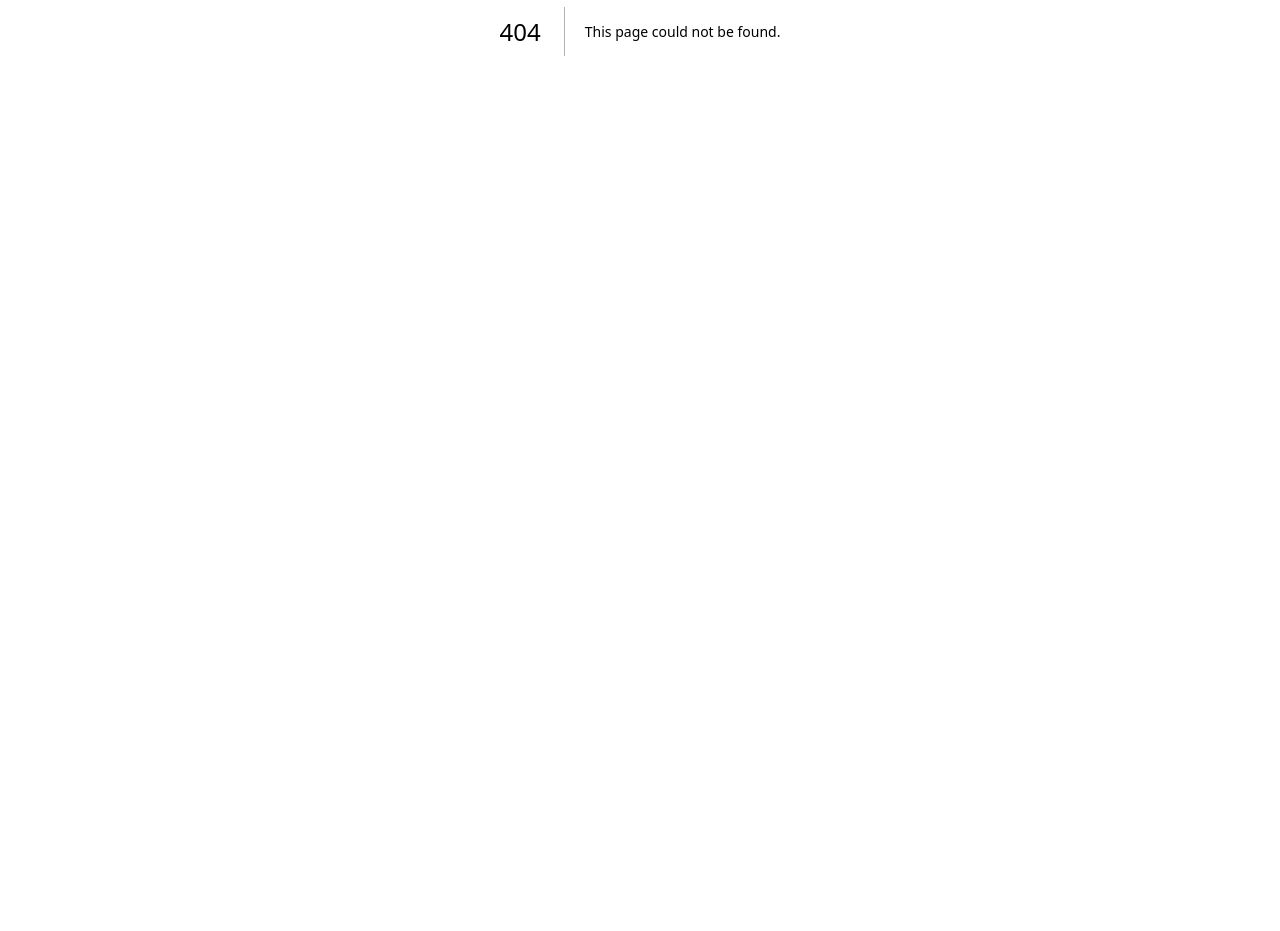
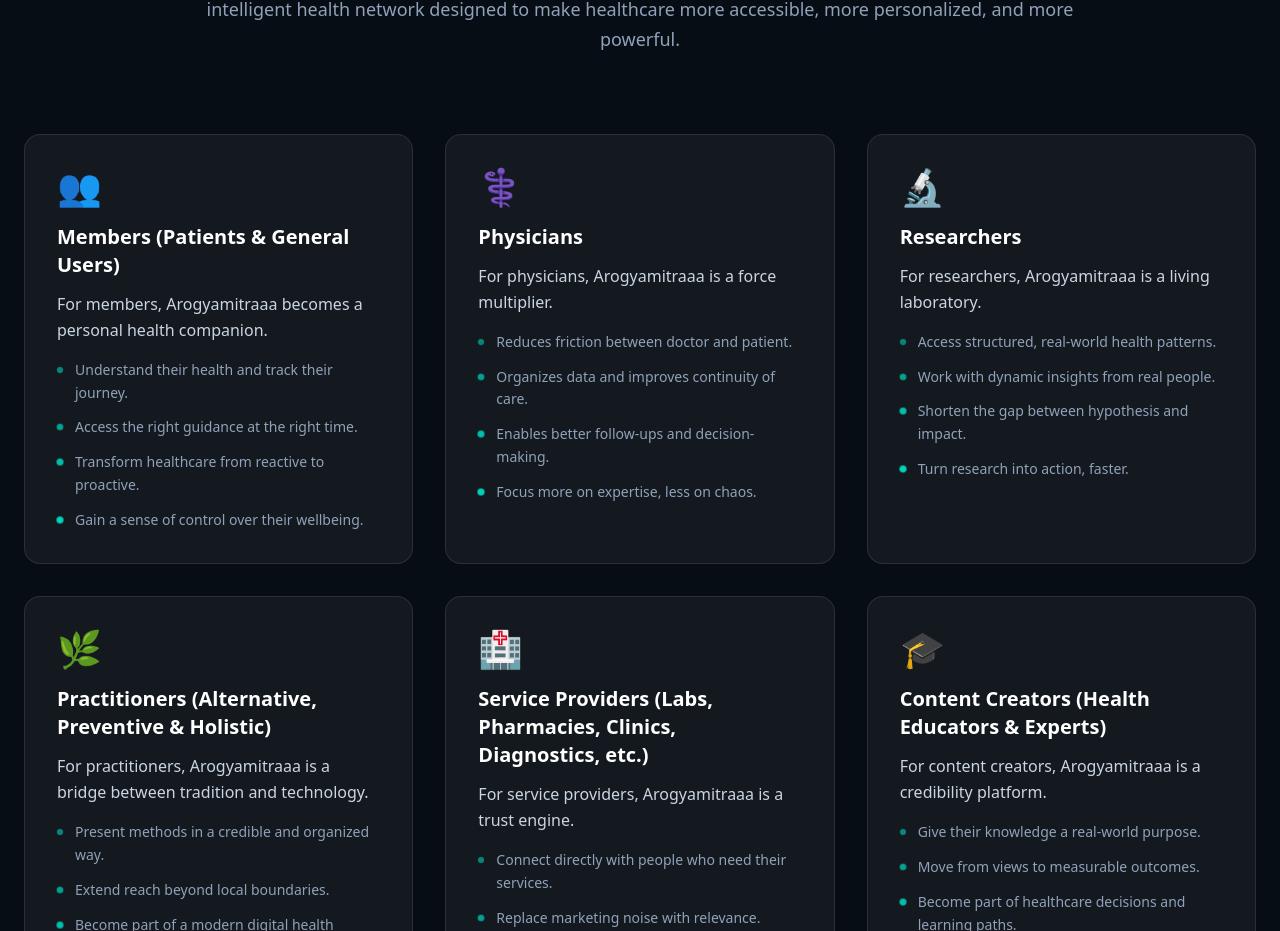
Before and after one commit to Chirag-wamanacharya12/Startup-arogyamitraa_preregistration_page, a Next.js app: page /ecosystem in a window 1280 px wide. Before the commit this address had no page. Shown: the part 369-1300 px from the top of the page. Before the commit the page ends 800 px from the top, so only its background shows below. Built offline with nearby package versions, Linux system fonts and the light colour scheme.

Commit message:
added new page

```diff
--- /dev/null
+++ b/app/ecosystem/page.tsx
@@ -0,0 +1,147 @@
+'use client';
+
+import Navbar from '@/components/Navbar';
+
+export default function Ecosystem() {
+  const ecosystemRoles = [
+    {
+      title: "Members (Patients & General Users)",
+      icon: "👥",
+      description: "For members, Arogyamitraaa becomes a personal health companion.",
+      details: [
+        "Understand their health and track their journey.",
+        "Access the right guidance at the right time.",
+        "Transform healthcare from reactive to proactive.",
+        "Gain a sense of control over their wellbeing."
+      ]
+    },
+    {
+      title: "Physicians",
+      icon: "⚕️",
+      description: "For physicians, Arogyamitraaa is a force multiplier.",
+      details: [
+        "Reduces friction between doctor and patient.",
+        "Organizes data and improves continuity of care.",
+        "Enables better follow-ups and decision-making.",
+        "Focus more on expertise, less on chaos."
+      ]
+    },
+    {
+      title: "Researchers",
+      icon: "🔬",
+      description: "For researchers, Arogyamitraaa is a living laboratory.",
+      details: [
+        "Access structured, real-world health patterns.",
+        "Work with dynamic insights from real people.",
+        "Shorten the gap between hypothesis and impact.",
+        "Turn research into action, faster."
+      ]
+    },
+    {
+      title: "Practitioners (Alternative, Preventive & Holistic)",
+      icon: "🌿",
+      description: "For practitioners, Arogyamitraaa is a bridge between tradition and technology.",
+      details: [
+        "Present methods in a credible and organized way.",
+        "Extend reach beyond local boundaries.",
+        "Become part of a modern digital health ecosystem.",
+        "Gain recognition for their discipline."
+      ]
+    },
+    {
+      title: "Service Providers (Labs, Pharmacies, Clinics, Diagnostics, etc.)",
+      icon: "🏥",
+      description: "For service providers, Arogyamitraaa is a trust engine.",
+      details: [
+        "Connect directly with people who need their services.",
+        "Replace marketing noise with relevance.",
+        "Become discoverable and dependable.",
+        "Seamlessly integrate into the patient's journey."
+      ]
+    },
+    {
+      title: "Content Creators (Health Educators & Experts)",
+      icon: "🎓",
+      description: "For content creators, Arogyamitraaa is a credibility platform.",
+      details: [
+        "Give their knowledge a real-world purpose.",
+        "Move from views to measurable outcomes.",
+        "Become part of healthcare decisions and learning paths.",
+        "Contribute to a system that changes health management."
+      ]
+    }
+  ];
+
+  return (
+    <main className="min-h-screen bg-[#070d14] text-white">
+      <Navbar />
+      <div className="pt-32 px-6 max-w-7xl mx-auto pb-20">
+
+        {/* Page Intro Section */}
+        <div className="text-center mb-20">
+          <h1 className="text-4xl md:text-5xl font-bold mb-8 logo-gradient w-fit mx-auto leading-tight">
+            The Arogyamitraaa Ecosystem
+          </h1>
+          <div className="max-w-4xl mx-auto">
+            <p className="text-xl text-slate-300 leading-relaxed mb-6">
+              Arogyamitraaa is not just a health platform — it's an ecosystem.
+            </p>
+            <p className="text-lg text-slate-400 leading-relaxed">
+              It is built for every role that touches human health: from those who seek care, to those who provide it, to those who study it, to those who teach it. Each user enters with a different goal — but leaves with clarity, trust, and meaningful impact. Arogyamitraaa connects people, knowledge, and services into one intelligent health network designed to make healthcare more accessible, more personalized, and more powerful.
+            </p>
+          </div>
+        </div>
+
+        {/* Ecosystem Roles Grid */}
+        <div className="grid md:grid-cols-2 lg:grid-cols-3 gap-8 mb-20">
+          {ecosystemRoles.map((role, index) => (
+            <div
+              key={index}
+              className="bg-white/5 p-8 rounded-2xl border border-white/10 hover:border-teal-500/30 transition-all duration-300 hover:bg-white/10 group"
+            >
+              <div className="text-4xl mb-4 group-hover:scale-110 transition-transform duration-300">
+                {role.icon}
+              </div>
+              <h3 className="text-xl font-semibold text-white mb-3">
+                {role.title}
+              </h3>
+              <p className="text-slate-300 mb-4 leading-relaxed">
+                {role.description}
+              </p>
+              <ul className="space-y-3 text-sm">
+                {role.details.map((point, i) => (
+                  <li
+                    key={i}
+                    className="flex items-start gap-3"
+                  >
+                    <span
+                      className="w-1.5 h-1.5 rounded-full bg-teal-400 mt-2"
+                      style={{ animation: `breathe 2s ease-in-out infinite`, animationDelay: `${i * 0.2}s` }}
+                    ></span>
+                    <span className="flex-1 text-slate-400 leading-relaxed">{point}</span>
+                  </li>
+                ))}
+              </ul>
+            </div>
+          ))}
+        </div>
+
+        {/* Closing Paragraph */}
+        <div className="text-center max-w-5xl mx-auto">
+          <div className="bg-gradient-to-r from-teal-500/10 to-blue-600/10 p-8 rounded-2xl border border-teal-500/20">
+            <h2 className="text-2xl md:text-3xl font-bold text-white mb-6">
+              Where Care Meets Intelligence
+            </h2>
+            <p className="text-lg text-slate-300 leading-relaxed mb-4">
+              Arogyamitraaa is where care meets intelligence, knowledge meets action, and people meet purpose.
+            </p>
+            <p className="text-slate-400 leading-relaxed">
+              Every role strengthens the other — members empower data, data empowers doctors, doctors empower research, and research empowers the future. This is not a tool for one type of user. It is a platform for everyone who believes healthcare can be smarter, kinder, and more connected.
+            </p>
+          </div>
+        </div>
+
+      </div>
+    </main>
+  );
+}
--- a/app/globals.css
+++ b/app/globals.css
@@ -85,3 +85,14 @@ body {
   background-clip: text;
   color: transparent;
 }
+
+@keyframes breathe {
+  0%, 100% {
+    transform: scale(1);
+    opacity: 0.5;
+  }
+  50% {
+    transform: scale(1.2);
+    opacity: 1;
+  }
+}
--- a/app/preregister/page.tsx
+++ b/app/preregister/page.tsx
@@ -31,42 +31,9 @@ export default function Preregister() {
 
   const handleSubmit = async (e: React.FormEvent) => {
     e.preventDefault();
-    setLoading(true);
-    setError('');
-
-    if (!validateEmail(formData.email)) {
-        setError('Please enter a valid email address.');
-        setLoading(false);
-        return;
-    }
-
-    if (!validatePhone(formData.phone)) {
-        setError('Please enter a valid mobile number (e.g., +91 98765 43210).');
-        setLoading(false);
-        return;
-    }
-
-    try {
-      const response = await fetch('/api/preregister', {
-        method: 'POST',
-        headers: {
-          'Content-Type': 'application/json',
-        },
-        body: JSON.stringify(formData),
-      });
-
-      const data = await response.json();
-
-      if (!response.ok) {
-        throw new Error(data.error || 'Something went wrong');
-      }
-
-      setSubmitted(true);
-    } catch (err: any) {
-      setError(err.message);
-    } finally {
-      setLoading(false);
-    }
+    // Form is disabled - prevent any submission
+    setError('Preregistration is currently disabled. Please check back later.');
+    return;
   };
 
   return (
@@ -142,7 +109,7 @@ export default function Preregister() {
         </div>
 
         {/* Right Side: Form */}
-        <div className="flex-1 lg:max-w-md">
+        <div className="flex-1 lg:max-w-md" >
             {submitted ? (
                 <div className="bg-white/5 p-8 rounded-2xl border border-teal-500/30 text-center py-16 animate-fade-in md:sticky md:top-32">
                     <div className="w-20 h-20 bg-teal-500/20 rounded-full flex items-center justify-center mx-auto mb-6">
@@ -162,7 +129,16 @@ export default function Preregister() {
 
                     <PreregisterCountdown />
 
-                    <form className="space-y-5" onSubmit={handleSubmit}>
+                    <form className="space-y-5 relative" onSubmit={handleSubmit} >
+                        {/* Disabled overlay */}
+                        <div className="h-full absolute inset-0 bg-black/60 rounded-lg z-10 flex items-center justify-center">
+                            <div className="bg-white/10 backdrop-blur-sm rounded-lg p-6 text-center border border-white/20">
+                                <div className="text-2xl mb-2">🔒</div>
+                                <div className="text-white font-semibold mb-1">Preregistration Starting soon</div>
+                                <div className="text-slate-300 text-sm">Please check back later</div>
+                            </div>
+                        </div>
+
                         {error && (
                             <div className="bg-red-500/10 border border-red-500/50 text-red-200 p-3 rounded-lg text-sm">
                                 {error}
@@ -176,8 +152,9 @@ export default function Preregister() {
                                 name="fullName"
                                 value={formData.fullName}
                                 onChange={handleChange}
-                                className="w-full px-4 py-3 rounded-lg bg-black/40 border border-white/10 focus:border-teal-500 focus:outline-none text-white placeholder-slate-600 transition-colors"
+                                className="w-full px-4 py-3 rounded-lg bg-black/40 border border-white/10 focus:border-teal-500 focus:outline-none text-white placeholder-slate-600 transition-colors cursor-not-allowed"
                                 placeholder="Your Name"
+                                disabled
                             />
                         </div>
                         <div>
@@ -188,8 +165,9 @@ export default function Preregister() {
                                 name="email"
                                 value={formData.email}
                                 onChange={handleChange}
-                                className="w-full px-4 py-3 rounded-lg bg-black/40 border border-white/10 focus:border-teal-500 focus:outline-none text-white placeholder-slate-600 transition-colors"
+                                className="w-full px-4 py-3 rounded-lg bg-black/40 border border-white/10 focus:border-teal-500 focus:outline-none text-white placeholder-slate-600 transition-colors cursor-not-allowed"
                                 placeholder="your@email.com"
+                                disabled
                             />
                         </div>
                         <div>
@@ -200,8 +178,9 @@ export default function Preregister() {
                                 name="phone"
                                 value={formData.phone}
                                 onChange={handleChange}
-                                className="w-full px-4 py-3 rounded-lg bg-black/40 border border-white/10 focus:border-teal-500 focus:outline-none text-white placeholder-slate-600 transition-colors"
+                                className="w-full px-4 py-3 rounded-lg bg-black/40 border border-white/10 focus:border-teal-500 focus:outline-none text-white placeholder-slate-600 transition-colors cursor-not-allowed"
                                 placeholder="+91 98765 43210"
+                                disabled
                             />
                         </div>
                         <div>
@@ -210,7 +189,8 @@ export default function Preregister() {
                                 name="role"
                                 value={formData.role}
                                 onChange={handleChange}
-                                className="w-full px-4 py-3 rounded-lg bg-black/40 border border-white/10 focus:border-teal-500 focus:outline-none text-white transition-colors cursor-pointer"
+                                className="w-full px-4 py-3 rounded-lg bg-black/40 border border-white/10 focus:border-teal-500 focus:outline-none text-white transition-colors cursor-not-allowed"
+                                disabled
                             >
                                 <option value="member">Member (Early care access)</option>
                                 <option value="doctor">Doctor (Clinical consultation & diagnosis)</option>
@@ -223,10 +203,10 @@ export default function Preregister() {
 
                         <button
                             type="submit"
-                            disabled={loading}
-                            className="w-full py-3.5 rounded-lg bg-gradient-to-r from-teal-500 to-blue-600 font-semibold hover:opacity-90 transition shadow-lg shadow-teal-500/20 disabled:opacity-50 disabled:cursor-not-allowed"
+                            disabled={true}
+                            className="w-full py-3.5 rounded-lg bg-gradient-to-r from-gray-600 to-gray-700 font-semibold cursor-not-allowed opacity-50 transition"
                         >
-                            {loading ? 'Submitting...' : 'Preregister Now'}
+                            Preregistration Disabled
                         </button>
                     </form>
 
--- a/components/Navbar.tsx
+++ b/components/Navbar.tsx
@@ -17,6 +17,7 @@ export default function Navbar() {
           <Link href="/care-standards" className="hover:text-teal-400 transition">Care Standards</Link>
           <Link href="/how-it-works" className="hover:text-teal-400 transition">How It Works</Link>
           <Link href="/features" className="hover:text-teal-400 transition">Features</Link>
+          <Link href="/ecosystem" className="hover:text-teal-400 transition">Ecosystem</Link>
           <Link href="/about" className="hover:text-teal-400 transition">About</Link>
           <Link href="/preregister" className="hover:text-teal-400 transition">Preregister</Link>
 
@@ -66,6 +67,7 @@ export default function Navbar() {
             <Link onClick={() => setOpen(false)} href="/care-standards" className="text-lg font-medium text-slate-200 hover:text-teal-400 border-b border-white/5 pb-4">Care Standards</Link>
             <Link onClick={() => setOpen(false)} href="/how-it-works" className="text-lg font-medium text-slate-200 hover:text-teal-400 border-b border-white/5 pb-4">How It Works</Link>
             <Link onClick={() => setOpen(false)} href="/features" className="text-lg font-medium text-slate-200 hover:text-teal-400 border-b border-white/5 pb-4">Features</Link>
+            <Link onClick={() => setOpen(false)} href="/ecosystem" className="text-lg font-medium text-slate-200 hover:text-teal-400 border-b border-white/5 pb-4">Ecosystem</Link>
             <Link onClick={() => setOpen(false)} href="/about" className="text-lg font-medium text-slate-200 hover:text-teal-400 border-b border-white/5 pb-4">About</Link>
             <Link onClick={() => setOpen(false)} href="/preregister" className="text-lg font-medium text-slate-200 hover:text-teal-400 border-b border-white/5 pb-4">Preregister</Link>
 
--- a/components/PreregisterCountdown.tsx
+++ b/components/PreregisterCountdown.tsx
@@ -14,7 +14,7 @@ export default function PreregisterCountdown() {
   useEffect(() => {
     setMounted(true);
     // Preregistration closes a few days before launch (April 7)
-    const closingDate = new Date('June 1, 2026 00:00:00').getTime();
+    const closingDate = new Date('July 1, 2026 00:00:00').getTime();
 
     const updateCountdown = () => {
       const now = new Date().getTime();
@@ -43,8 +43,8 @@ export default function PreregisterCountdown() {
 
   return (
     <div className="mb-6 bg-white/5 border border-white/10 rounded-lg p-4">
-        <p className="text-xs text-red-400 font-semibold uppercase tracking-widest mb-2 text-center">
-            Preregistration Closes In
+        <p className="text-xs text-green-400 font-semibold uppercase tracking-widest mb-2 text-center">
+            Preregistration Starting In
         </p>
         <div className="flex justify-center gap-4 text-center">
             <div>
```
